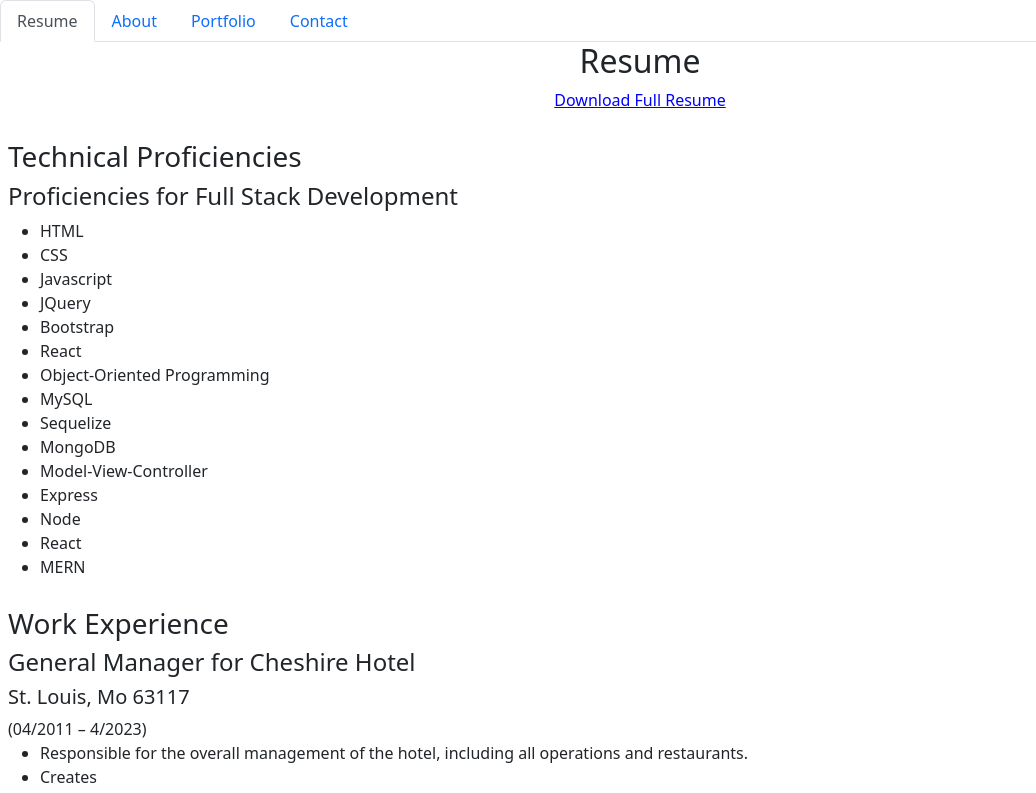
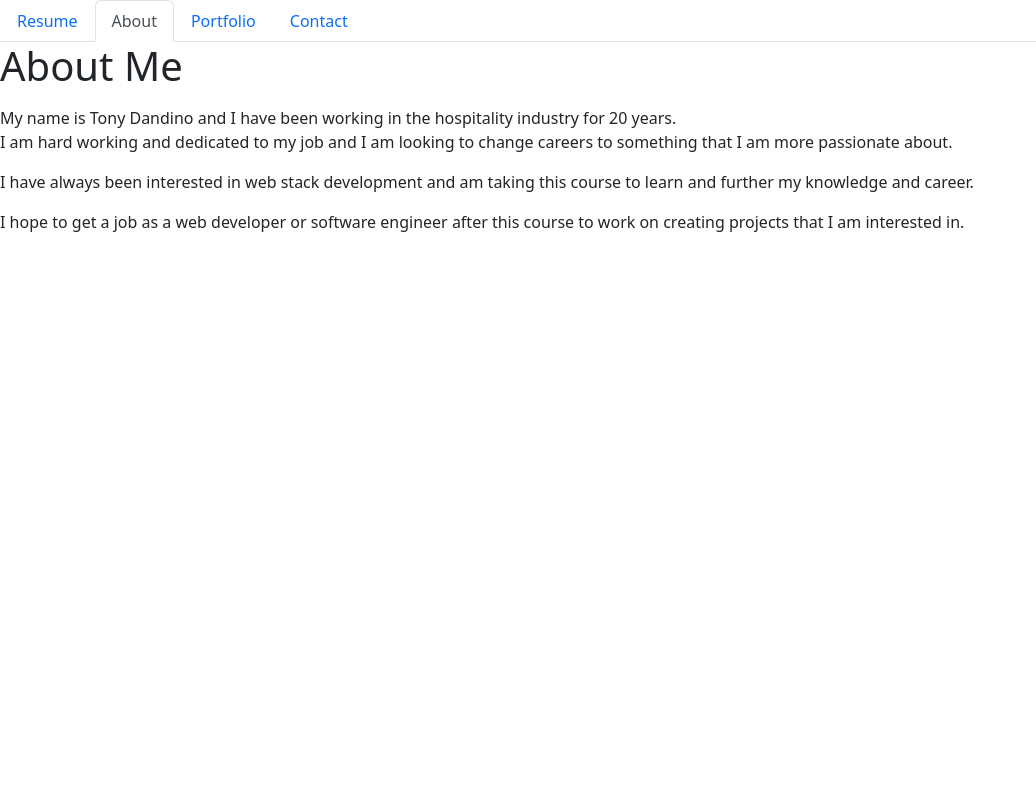
Before and after one commit to tdandino1005/react-tony-portfolio, a React (Create React App) app: page / in a window 1280 px wide. Shown: the top 793 px of the page, without its empty margins (0-1036 px from the left). Built offline with nearby package versions, Linux system fonts and the light colour scheme.

Commit message:
Changed value of current pages

```diff
--- a/src/components/PortfolioContainer.js
+++ b/src/components/PortfolioContainer.js
@@ -6,20 +6,20 @@ import Portfolio from './pages/Portfolio';
 import Contact from './pages/Contact';
 
 export default function PortfolioContainer() {
-  const [currentPage, setCurrentPage] = useState('Resume');
+  const [currentPage, setCurrentPage] = useState('About');
 
   // This method is checking to see what the value of `currentPage` is. Depending on the value of currentPage, we return the corresponding component to render.
   const renderPage = () => {
-    if (currentPage === 'Resume') {
-      return <Resume />;
-    }
     if (currentPage === 'About') {
       return <About />;
     }
     if (currentPage === 'Portfolio') {
-      return <Portfolio />;
+      return <Portfolio/>;
     }
-    return <Contact />;
+    if (currentPage === 'Contact') {
+      return <Contact />;
+    }
+    return <Resume/>;
   };
 
   const handlePageChange = (page) => setCurrentPage(page);
```
